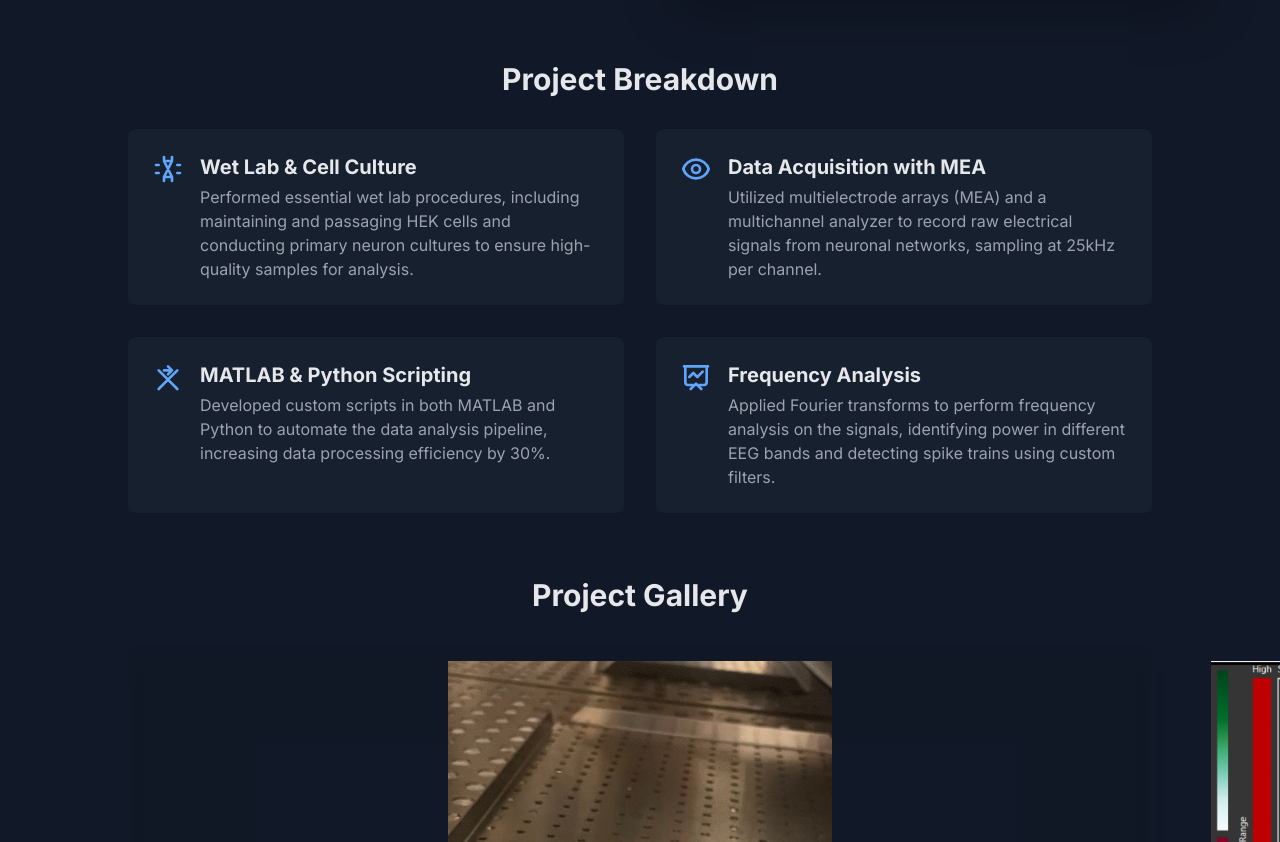
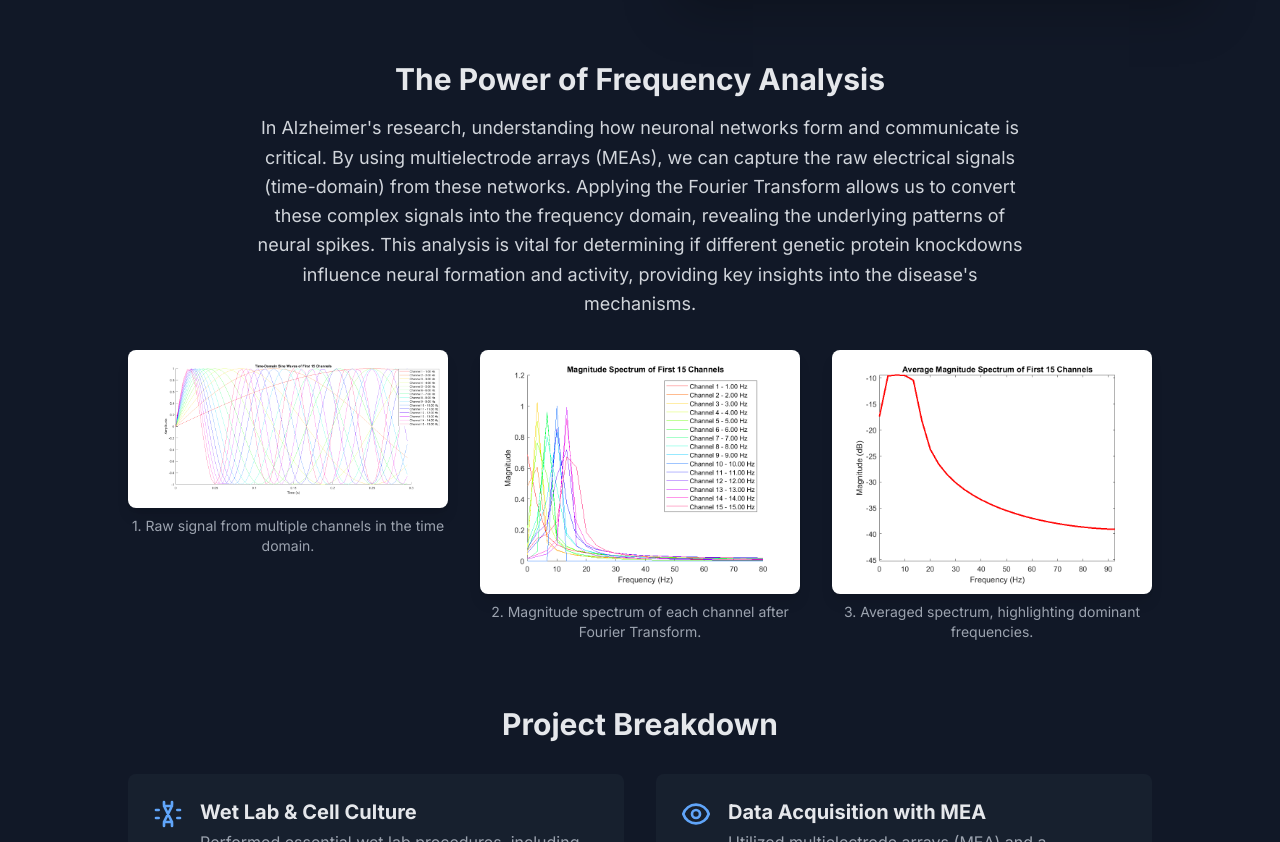
Before and after one commit to vitorriekesviana/neuronal-analysis, a plain HTML site: page index.html in a window 1280 px wide. Shown: the part 782-1624 px from the top of the page. Drawn offline with nearby package versions, Linux system fonts and the light colour scheme.

Commit message:
index.html

```diff
--- a/index.html
+++ b/index.html
@@ -86,6 +86,28 @@
             </section>
 
             <section class="max-w-5xl mx-auto">
+                <!-- New Fourier Transform Section -->
+                <div class="mt-16">
+                    <h2 class="text-3xl font-bold mb-4 text-center">The Power of Frequency Analysis</h2>
+                    <p class="text-lg text-gray-300 leading-relaxed text-center max-w-3xl mx-auto">
+                        In Alzheimer's research, understanding how neuronal networks form and communicate is critical. By using multielectrode arrays (MEAs), we can capture the raw electrical signals (time-domain) from these networks. Applying the Fourier Transform allows us to convert these complex signals into the frequency domain, revealing the underlying patterns of neural spikes. This analysis is vital for determining if different genetic protein knockdowns influence neural formation and activity, providing key insights into the disease's mechanisms.
+                    </p>
+                    <div class="grid grid-cols-1 md:grid-cols-3 gap-8 mt-8">
+                        <div>
+                            <img src="Time_Domain_Control_Channels.png" alt="Time-Domain Signal" class="rounded-lg shadow-lg w-full object-contain bg-white p-2">
+                            <p class="text-center text-sm mt-2 text-gray-400">1. Raw signal from multiple channels in the time domain.</p>
+                        </div>
+                        <div>
+                            <img src="Spectrum_Control_Channels.png" alt="Magnitude Spectrum" class="rounded-lg shadow-lg w-full object-contain bg-white p-2">
+                            <p class="text-center text-sm mt-2 text-gray-400">2. Magnitude spectrum of each channel after Fourier Transform.</p>
+                        </div>
+                        <div>
+                            <img src="Spectrum_Control_Channels_Average.png" alt="Average Spectrum" class="rounded-lg shadow-lg w-full object-contain bg-white p-2">
+                            <p class="text-center text-sm mt-2 text-gray-400">3. Averaged spectrum, highlighting dominant frequencies.</p>
+                        </div>
+                    </div>
+                </div>
+
                 <div class="mt-16">
                     <h2 class="text-3xl font-bold mb-8 text-center">Project Breakdown</h2>
                     <div class="grid grid-cols-1 md:grid-cols-2 gap-8">
```
